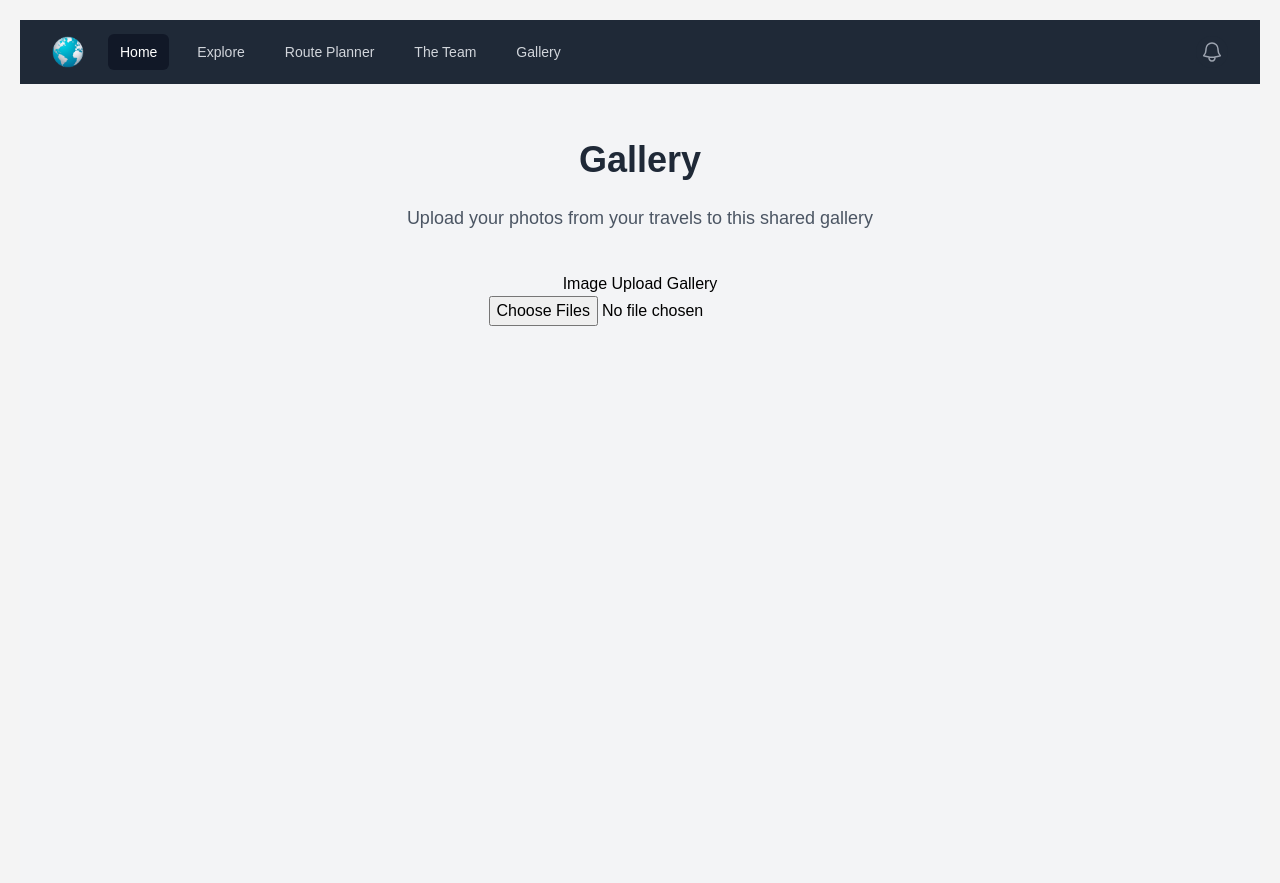
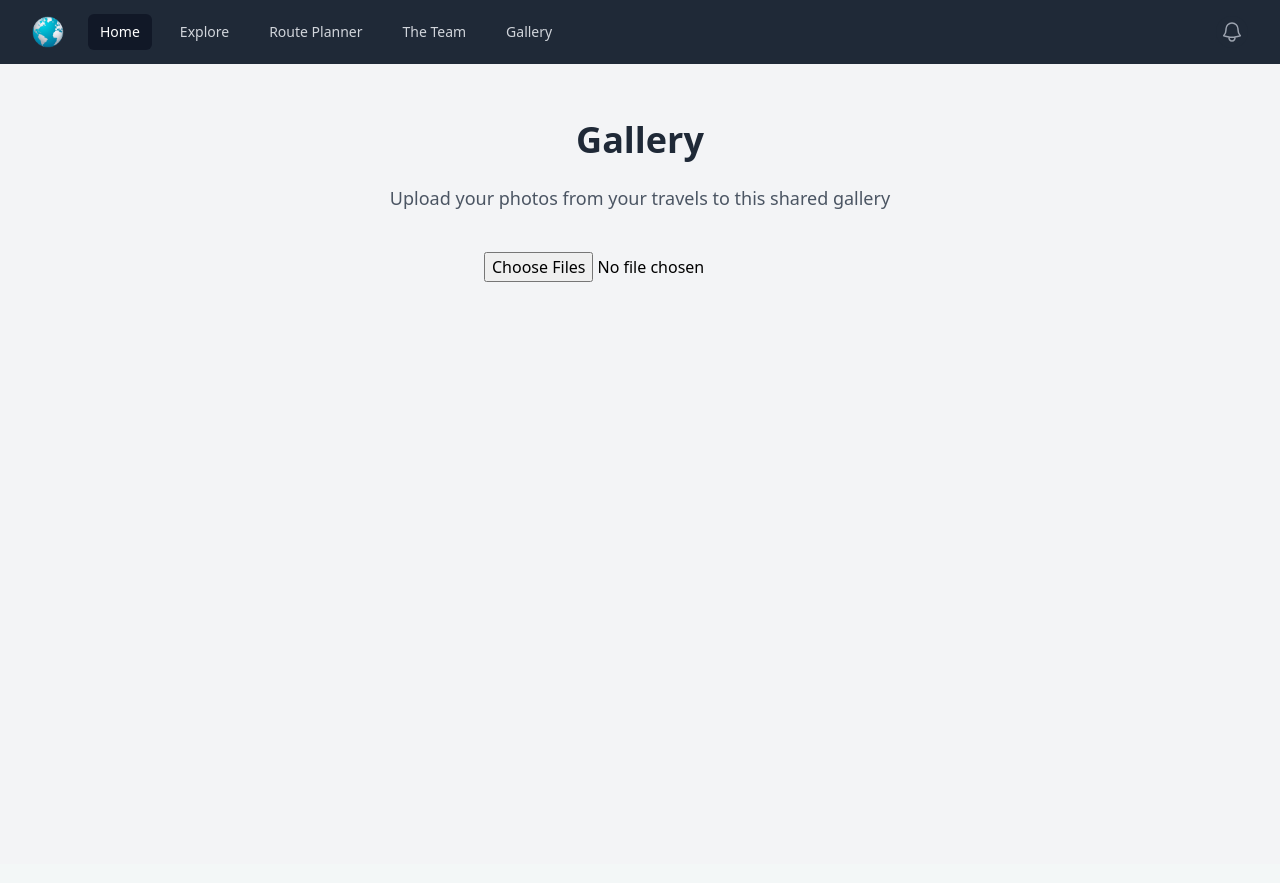
Before and after one commit to LiRE3520/DurHack, a Flask app: page /gallery in a window 1280 px wide. Shown: the top 883 px of the page. After the commit the page ends 282 px from the top, so only its background shows below. Run offline with Flask 3, Linux system fonts and the light colour scheme; some libraries are stand-ins or nearby versions.

Commit message:
sorted gallery

```diff
--- a/templates/gallery.html
+++ b/templates/gallery.html
@@ -1,63 +1,26 @@
 {% extends "base.html" %}
 
 {% block content %}
-
 <div class="bg-gray-100 min-h-screen py-8">
     <div class="container mx-auto p-6">
         <h1 class="text-4xl font-bold text-center mb-6 text-gray-800">Gallery</h1>
-        <p class="text-lg text-center text-gray-600 mb-10">Upload your photos from your travels to this shared gallery</p>
+        <p class="text-lg text-center text-gray-600 mb-10">
+            Upload your photos from your travels to this shared gallery
+        </p>
 
-        <!DOCTYPE html>
-<html lang="en">
-<head>
-    <meta charset="UTF-8">
-    <meta name="viewport" content="width=device-width, initial-scale=1.0">
-    <title>Image Upload Gallery</title>
-    <style>
-        body {
-            font-family: Arial, sans-serif;
-            margin: 0;
-            padding: 20px;
-            background-color: #f4f4f4;
-        }
-        h1 {
-            text-align: center;
-        }
-        input[type="file"] {
-            display: block;
-            margin: 0 auto 20px auto;
-        }
-        #preview {
-            display: grid;
-            grid-template-columns: repeat(auto-fill, minmax(200px, 1fr));
-            gap: 15px;
-            margin-top: 20px;
-        }
-        .image-container {
-            overflow: hidden;
-            border-radius: 8px;
-            box-shadow: 0 4px 8px rgba(0, 0, 0, 0.1);
-            transition: transform 0.2s;
-        }
-        .image-container:hover {
-            transform: scale(1.05);
-        }
-        .image-container img {
-            width: 100%;
-            height: auto;
-            display: block;
-        }
-    </style>
-</head>
-<body>
-
-<h1>Image Upload Gallery</h1>
-<input type="file" id="fileInput" multiple accept="image/*">
-<div id="preview"></div>
+        <!-- Image Upload Section -->
+        <div class="text-center">
+            <input type="file" id="fileInput" multiple accept="image/*" class="mb-6 mx-auto">
+            <div id="preview" class="grid grid-cols-1 sm:grid-cols-2 md:grid-cols-3 lg:grid-cols-4 gap-6 mt-6"></div>
+        </div>
+    </div>
+</div>
 
 <script>
+    // Load stored images from localStorage or set to an empty array
     const uploadedImages = JSON.parse(localStorage.getItem('uploadedImages')) || [];
 
+    // Handle image file input change
     document.getElementById('fileInput').addEventListener('change', function(event) {
         const files = event.target.files;
 
@@ -66,6 +29,7 @@
             const reader = new FileReader();
 
             reader.onload = function(e) {
+                // Store the image in localStorage and display it
                 uploadedImages.push(e.target.result);
                 localStorage.setItem('uploadedImages', JSON.stringify(uploadedImages));
                 displayImages();
@@ -75,25 +39,20 @@
         }
     });
 
+    // Display images from localStorage
     function displayImages() {
         const preview = document.getElementById('preview');
         preview.innerHTML = '';
 
         uploadedImages.forEach(imageSrc => {
             const imgContainer = document.createElement('div');
-            imgContainer.classList.add('image-container');
-            imgContainer.innerHTML = `<img src="${imageSrc}" alt="Uploaded Image">`;
+            imgContainer.classList.add('image-container', 'shadow-lg', 'rounded-md', 'overflow-hidden', 'transition-transform', 'transform', 'hover:scale-105');
+            imgContainer.innerHTML = `<img src="${imageSrc}" alt="Uploaded Image" class="w-full h-auto">`;
             preview.appendChild(imgContainer);
         });
     }
 
-
+    // Initial display of stored images
     displayImages();
 </script>
-
-</body>
-</html>
-
-
-
 {% endblock %}
```
